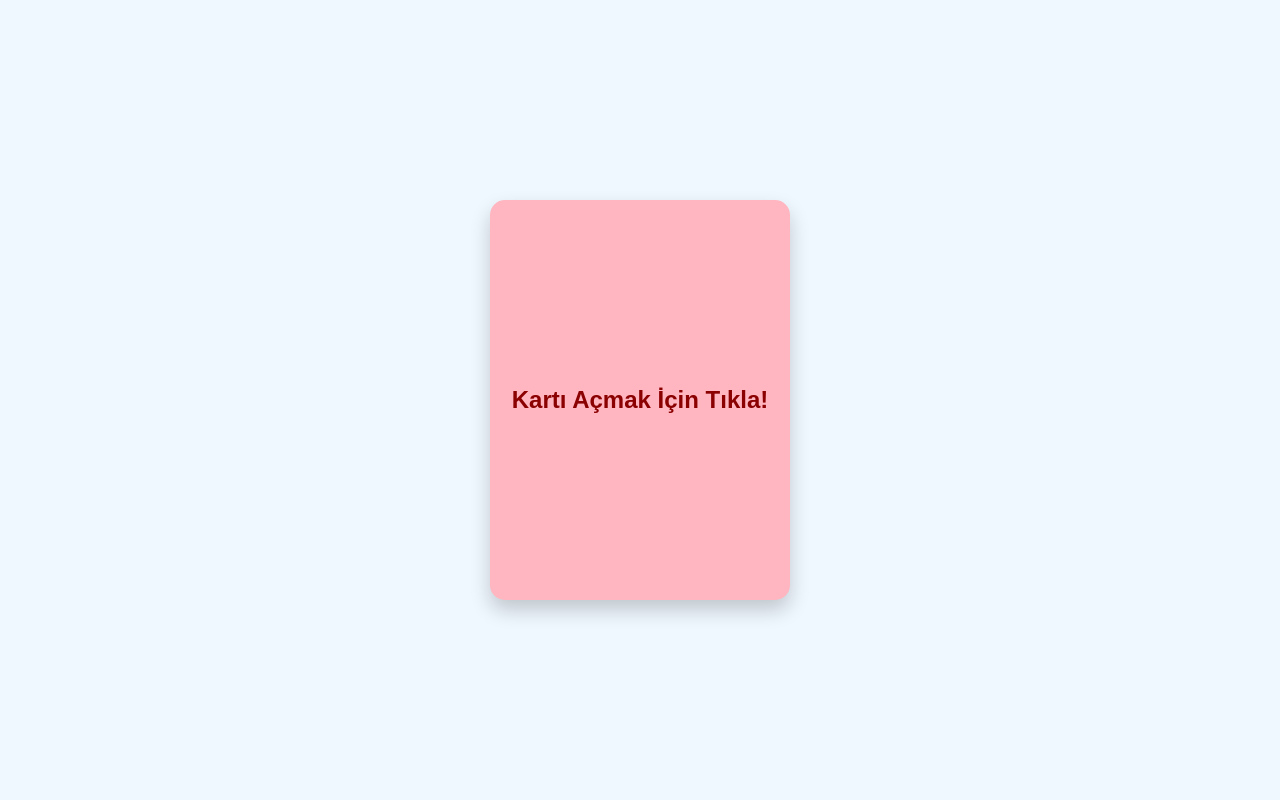
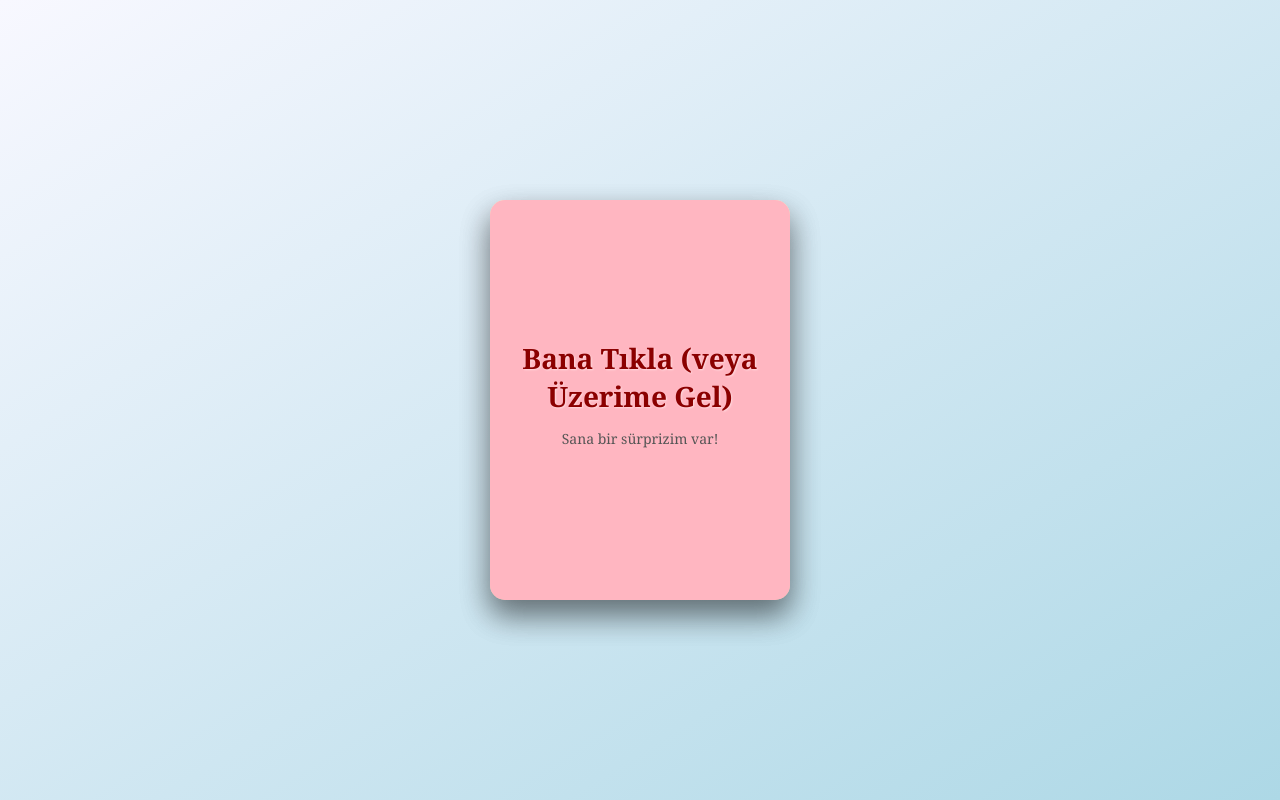
Before and after one commit to aysenurr2506-arch/DGKO, a plain HTML site: page index.html in a window 1280 px wide. Drawn offline with Linux system fonts and the light colour scheme.

Commit message:
Enhance birthday card design and interactivity
Updated the birthday card design with CSS enhancements and added interactive elements.

```diff
--- a/index.html
+++ b/index.html
@@ -3,7 +3,7 @@
 <head>
     <meta charset="UTF-8">
     <meta name="viewport" content="width=device-width, initial-scale=1.0">
-    <title>Sana Özel Doğum Günü Kartı</title>
+    <title>Sana Özel Doğum Günü Kartı (CSS ile)</title>
 
     <style>
         body {
@@ -12,76 +12,111 @@
             align-items: center;
             min-height: 100vh;
             margin: 0;
-            font-family: Arial, sans-serif;
-            background-color: #f0f8ff; /* Açık mavi arka plan */
+            font-family: 'Georgia', serif;
+            background: linear-gradient(to bottom right, #f8f8ff, #add8e6); /* Hafif gradyan arka plan */
         }
 
-        .card-container {
-            perspective: 1000px; /* 3D efektler için perspektif */
+        .card-wrapper {
+            position: relative;
+            width: 300px;
+            height: 400px;
+            perspective: 1000px; /* 3D efekti için */
         }
 
-        .birthday-card {
-            width: 300px;
-            height: 400px;
-            background-color: #ffb6c1; /* Açık pembe kart rengi */
+        /* Kartın dış yüzeyi (KAPALI hali) */
+        .card-front {
+            position: absolute;
+            width: 100%;
+            height: 100%;
+            background-color: #ffb6c1; /* Kapalı renk: Açık pembe */
             border-radius: 15px;
-            box-shadow: 0 10px 20px rgba(0, 0, 0, 0.2);
+            box-shadow: 0 15px 30px rgba(0, 0, 0, 0.3);
             display: flex;
-            flex-direction: column; /* Mesajı ve altındaki içeriği dikeyde ortalar */
+            flex-direction: column;
             justify-content: center;
             align-items: center;
             text-align: center;
-            cursor: pointer; /* Tıklanabilir olduğunu belli eder */
-            transition: transform 0.5s ease-in-out;
-            padding: 20px;
-            box-sizing: border-box;
+            cursor: pointer;
+            transition: transform 0.8s;
+            transform-style: preserve-3d;
+            z-index: 2; /* Ön tarafta kalması için */
         }
 
-        .birthday-card:hover {
-            transform: scale(1.05); /* Fare üzerine gelince hafif büyüme */
+        /* Kartın iç yüzeyi (AÇIK hali) */
+        .card-back {
+            position: absolute;
+            width: 100%;
+            height: 100%;
+            background-color: #fffacd; /* Açık renk: Sarımsı */
+            border-radius: 15px;
+            box-shadow: 0 15px 30px rgba(0, 0, 0, 0.3);
+            display: flex;
+            flex-direction: column;
+            justify-content: center;
+            align-items: center;
+            text-align: center;
+            transform: rotateY(180deg); /* Başlangıçta arkası dönük */
+            transition: transform 0.8s;
+            transform-style: preserve-3d;
+            padding: 30px;
+            box-sizing: border-box;
+            line-height: 1.5;
         }
 
-        #mesaj {
-            font-size: 24px;
-            color: #8b0000; /* Koyu kırmızı yazı rengi */
-            font-weight: bold;
-            user-select: none; /* Metnin seçilmesini engeller */
+        /* Hover efekti: Fare üzerine geldiğinde kartı çevir */
+        .card-wrapper:hover .card-front {
+            transform: rotateY(-180deg);
         }
 
-        /* Kart açıldıktan sonraki stil */
-        .acik {
-             background-color: #fffacd; /* Açıldıktan sonra sarımsı bir renk */
+        .card-wrapper:hover .card-back {
+            transform: rotateY(0deg);
         }
-        .acik #mesaj {
-            font-size: 32px; /* Daha büyük font */
-            color: #4CAF50; /* Yeşil renk */
-            white-space: pre-wrap; /* Alt satır karakterini destekler */
+
+        .front-text {
+            font-size: 28px;
+            color: #8b0000;
+            font-weight: bold;
+            text-shadow: 1px 1px 2px rgba(255, 255, 255, 0.5);
+        }
+
+        .back-message {
+            font-size: 22px;
+            color: #4CAF50;
+            font-weight: bold;
+            margin-bottom: 20px;
+        }
+
+        .signature {
+            font-size: 16px;
+            color: #333;
+            margin-top: auto;
         }
     </style>
 </head>
 <body>
 
-    <div class="card-container">
-        <div class="birthday-card" onclick="kutlamaGoster(this)">
-            <p id="mesaj">Kartı Açmak İçin Tıkla!</p>
+    <div class="card-wrapper">
+        <div class="card-front">
+            <span class="front-text">Bana Tıkla (veya Üzerime Gel)</span>
+            <p style="font-size: 14px; color: #555;">Sana bir sürprizim var!</p>
+        </div>
+
+        <div class="card-back">
+            <div class="back-message">
+                Mutlu Yıllar! 🎉
+            </div>
+            <p>
+                Sevgili [İSİM],
+                <br><br>
+                Hayatının bu yeni yaşında tüm güzellikler seninle olsun. Tüm dileklerinin gerçekleştiği, neşe dolu bir yıl dilerim!
+            </p>
+            <div class="signature">
+                Sevgilerimle,
+                <br>
+                [SENİN ADIN]
+            </div>
         </div>
     </div>
 
-    <script>
-        // Tıklama olayını yönetecek fonksiyon
-        function kutlamaGoster(kartElementi) {
-            // Mesaj elementini buluyoruz
-            const mesajAlani = document.getElementById('mesaj');
-
-            // Mesajı değiştiriyoruz ve alt satır ekliyoruz (\n)
-            mesajAlani.innerHTML = "Sevgili Dostum,\n\nDoğum Günün Kutlu Olsun!\n🎉🎂🎈\n\nNice Mutlu Yıllara!";
-
-            // Kartın stilini değiştirmek için 'acik' sınıfını ekliyoruz
-            kartElementi.classList.add('acik');
-
-            // Tıklandığında sadece bir kere çalışması için click olayını kaldırıyoruz
-            kartElementi.onclick = null;
-        }
-    </script>
 </body>
 </html>
```
